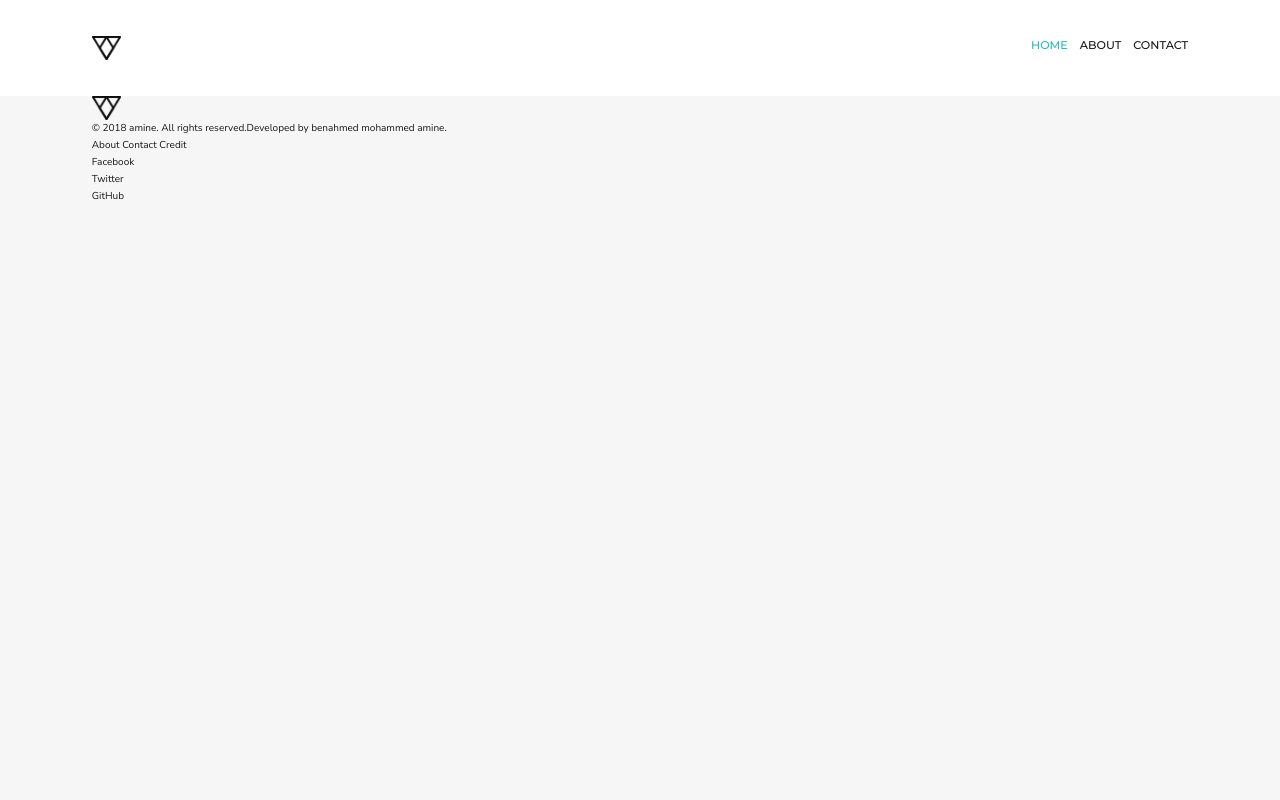
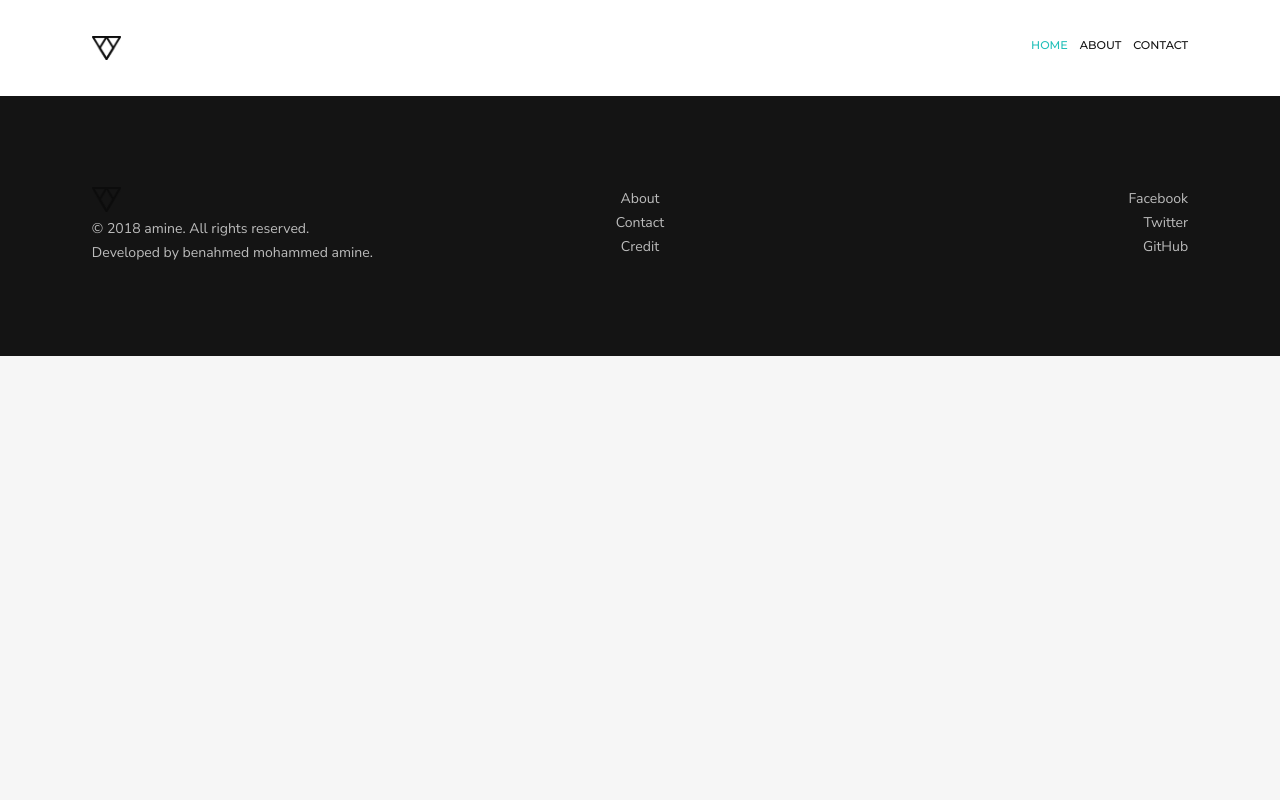
Before and after one commit to amineProjects/aminePortfolio, a website: page index.html in a window 1280 px wide. Shown: the top 800 px of the page. Drawn offline with nearby package versions, Linux system fonts and the light colour scheme; files that its build step writes are made by us from their sources.

Commit message:
Finished styling the footer.

```diff
--- a/index.html
+++ b/index.html
@@ -26,27 +26,27 @@
 	<!-- mian content -->
 </main>
 <footer class="footer">
-	<div class="wrapper">
-		<div class="footer__copyright">
-			<div class="logo">
+	<div class="wrapper row">
+		<div class="col-1-of-3-md row">
+			<div class=" logo">
 				<img src="src/images/logo.png" alt="logo">
 				<p class="text-hidden">amine protfolio</p>
 			</div>
-			<p class="footer__copyright-text">© 2018 amine. All rights reserved.<span>Developed by benahmed mohammed amine.</span></p>
+			<div class=" footer__copyright">
+				<p >© 2018 amine. All rights reserved.<span>Developed by benahmed mohammed amine.</span></p>
+			</div>
 		</div>
-		<div class="footer__nav">
+		<div class="col-1-of-3-md footer__nav">
 			<nav >
 				<a href="src/page/about" class="footer__link">About</a>
 				<a href="src/pages/contact" class="footer__link">Contact</a>
 				<a href="src/pages/credit" class="footer__link">Credit</a>
 			</nav>
 		</div>
-		<div class="footer__media">
-			<ul>
-				<li><a href="" class="footer__link">Facebook</a></li>
-				<li><a href="" class="footer__link">Twitter</a></li>
-				<li><a href="" class="footer__link">GitHub</a></li>
-			</ul>
+		<div class="col-1-of-3-md footer__media">
+				<a href="" class="footer__link">Facebook</a>
+				<a href="" class="footer__link">Twitter</a>
+				<a href="" class="footer__link">GitHub</a>
 		</div>
 	</div>
 </footer>
--- a/src/scss/abstracts/_variables.scss
+++ b/src/scss/abstracts/_variables.scss
@@ -5,10 +5,12 @@ $vw-base: 1366;
 $main-max-width: 1170px;
 $gutter-vertical: 60px;
 $gutter-horizontal:100px;
+$padding: 98px;
 // color
 $body-bg: #f6f6f6;
-$black: #171717;
+$black: #141414;
 $white: #ffffff;
+$gray: #bcbcbc;
 $main-blue: #21bfb9;
 $main-dark-blue: #157572;
 // font family
--- a/src/scss/base/_typography.scss
+++ b/src/scss/base/_typography.scss
@@ -8,6 +8,6 @@ body{
 	color: $black;
 }
 .text-hidden{
-	position: absolute;
+	position: fixed;
 	top: 200%;
 }
--- a/src/scss/layout/_footer.scss
+++ b/src/scss/layout/_footer.scss
@@ -0,0 +1,29 @@
+.footer{
+	background-color: $black;
+	padding: get-vw($padding) 0;
+	color: $gray;
+	font-size: 1.5rem;
+	@include respond(tab-land){
+		font-size: get-vw(15px);
+	}
+	&__nav{
+		text-align: center;
+	}
+	&__media{
+		text-align: right;
+	}
+	&__link{
+		color: $gray;
+		display: list-item;
+		list-style: none;
+		&:hover{
+			color: $white;
+		}
+	}
+	&__copyright{
+		margin-top: .5rem;
+		& span{
+			display: table;
+		}
+	}
+}
--- a/src/scss/layout/_grid.scss
+++ b/src/scss/layout/_grid.scss
@@ -32,9 +32,9 @@
 
 @include respond(tab-port){
 .col-1-of-2-md{
-		@include col-width(1,$gutter-horizontal,2);
+		@include col-width(1,$gutter-vertical,2);
 	}
 .col-1-of-3-md{
-		@include col-width(1,$gutter-horizontal,3);
+		@include col-width(1,$gutter-vertical,3);
 	}
 }
```
